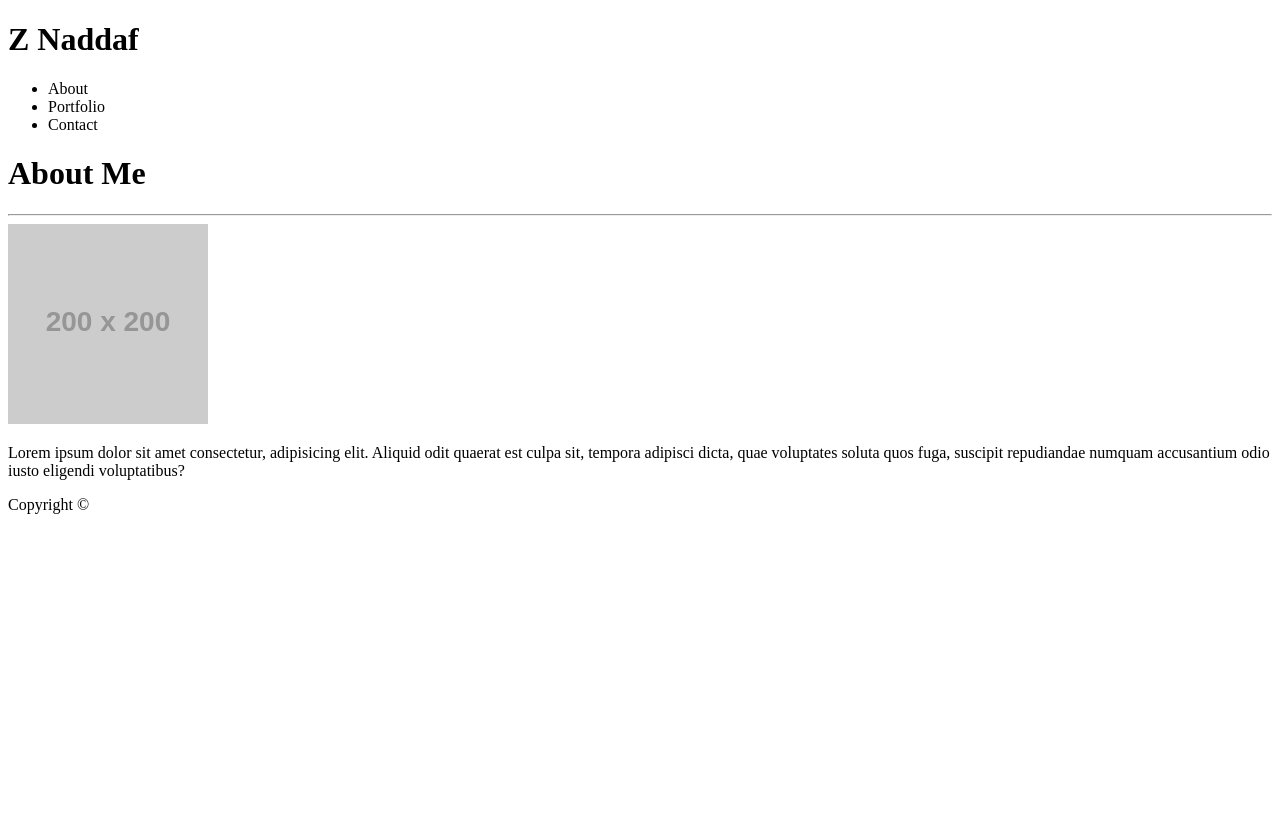
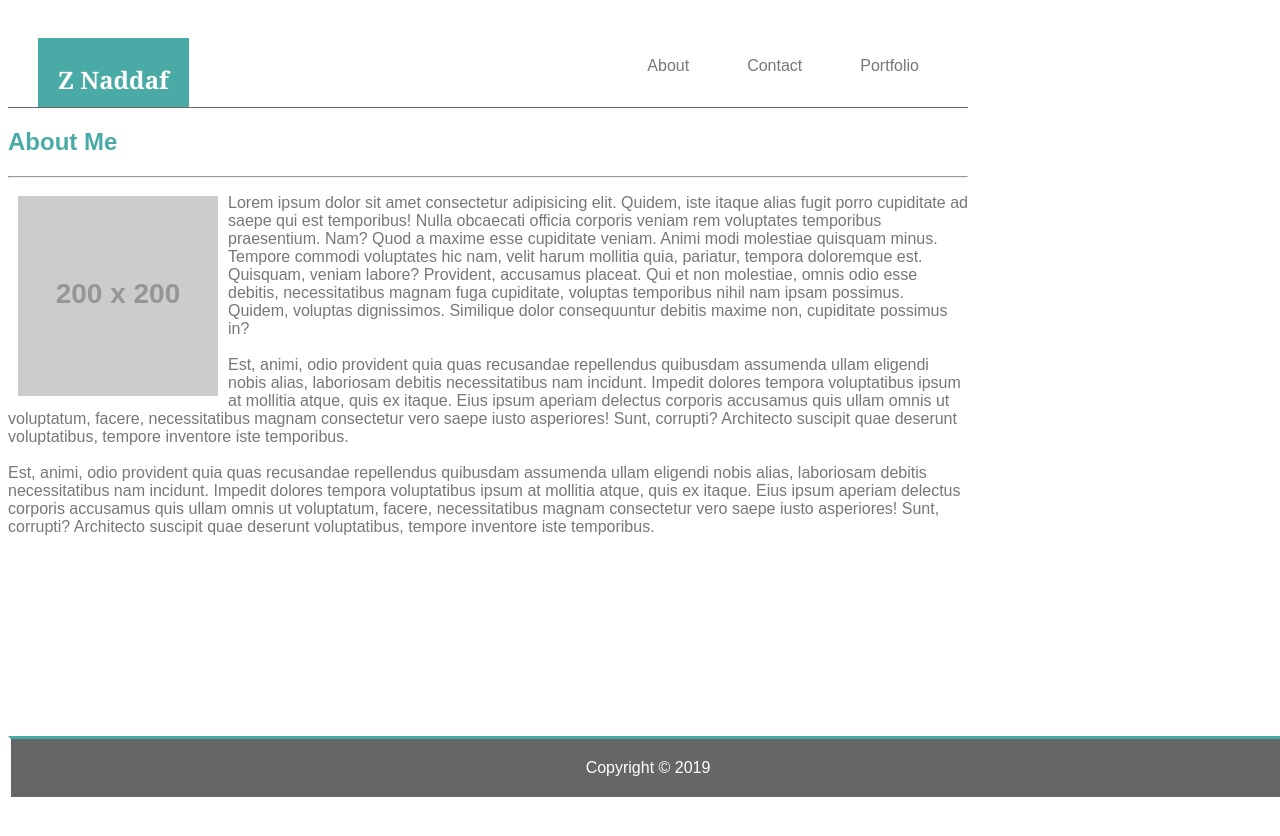
Before and after one commit to N0matic/N0matic.github.io, a plain HTML site: page index.html in a window 1280 px wide. Before the commit the page ends 800 px from the top, so only its background shows below. Drawn offline with Linux system fonts and the light colour scheme; files that its build step writes are made by us from their sources; placeholder pictures from the web are drawn by us.

Commit message:
significant additions to HTML and CSS - focused on index.html

```diff
--- a/assets/css/style.css
+++ b/assets/css/style.css
@@ -1,8 +1,79 @@
-h1 {
+/* CSS Style sheet for my Personal Bio */
 
+* {
+    box-sizing: border-box;
 }
+
+/* Head */
+header {
+    color: white;
+    background: #4aaaa5;
+    font-family: Georgia, 'Times New Roman', Times, serif;
+    margin: 10px;
+    padding-top: 5px;
+    padding-bottom: 5px;
+    padding-left: 20px;
+    padding-right: 20px;
+    float: left;
+}
+
+/* Nav Bar style begins */
+
+nav {
+    padding: 20px;
+    margin-bottom: 20px;
+    box-sizing: border-box;
+    height: 100px;
+    width: 960px;
+    align-self: center;
+    border-bottom: #666666;
+    border-bottom-style: solid;
+    border-bottom-width: thin;
+    overflow: auto;
+}
+
+ul {
+    list-style-type: none;
+    margin: 0;
+    padding: 0;
+    background-color: #ffffff;
+    color: #777777;
+    float: right;
+    text-align: right;
+  }
+
+  li {
+    float: left;
+    margin: 15px;
+  }
+
+  li a {
+    display: block;
+    text-align: center;
+    padding: 14px;
+    color: #777777;
+    text-decoration: none;
+  }
+/* Nav Bar style ends */
+
+/* Body */
+h2  {
+    color: #4aaaa5;
+}
+
+body {
+    color: #777777;
+    font-family: Arial, 'Helvetica Neue', Helvetica, sans-serif;
+    background-image: "./images/herringbone.png";
+    width: 960px;
+}
+
+p {
+    background: #ffffff;
+}
+
 .box {
-    background: green;
+    background: #4aaaa5;
     margin: 15px;
     height: 80px;
     width: 80px;
@@ -12,15 +83,32 @@ h1 {
 }
 
 .container {
-    display: flex;
     justify-content: space-between;
     flex-wrap: wrap;
     height: 800px;
+    box-sizing: border-box;
+    width: 960px;
 }
 
-.box-1 {
-    flex-grow: 1;
+
+footer {
+    background: #666666;
+    padding: 20px;
+    clear: both;
+    text-align: center;
+    color: white;
+    box-sizing: border-box;
+    border-top: #4aaaa5;
+    border-style: solid;
+    width: 100%;
+    position: fixed;
+    bottom: 0;
+    margin: 0;
+    z-index: 2;
 }
-.box-2 {
-    flex-grow: 5;
+
+/* Image CSS */
+.bio-image {
+    float: left;
+    margin: 10px;
 }
--- a/index.html
+++ b/index.html
@@ -1,7 +1,7 @@
 <!DOCTYPE html>
 <html lang="en-us">
 <head>
-    <link rel="stylesheet" href="assests/css/style.css">
+    <link rel="stylesheet" href="./assets/css/style.css">
         <meta charset="UTF-8">
         <meta name="viewport" content="width=device-width, initial-scale=1.0">
         <meta http-equiv="X-UA-Compatible" content="ie=edge">
@@ -10,23 +10,28 @@
 <body>
 
 <!-- Nav Head -->
-<h1>Z Naddaf</h1>
-    <nav>
-        <div>
-            <ul>
-                <li><a href="./index.html"></a>About</li>
-                <li><a href="./portfolio.html"></a>Portfolio</li>
-                <li><a href="./contact.html"></a> Contact</li>
-            </ul>
-        </div>
-    </nav>
-
+<nav>
+    <header><h1>Z Naddaf</h1></header>
+        <ul>
+            <li><a href="./index.html">About </a></li>
+            <li><a href="./contact.html">Contact </a></li>
+            <li><a href="./portfolio.html">Portfolio </a></li>
+        </ul>
+</nav>
 <!-- About Me section -->
-    <div>
-        <h1>About Me</h1>
+    <div class="container">
+        <h2>About Me</h2>
         <hr>
-        <img src="https://via.placeholder.com/200" alt="Moi">
-        <p>Lorem ipsum dolor sit amet consectetur, adipisicing elit. Aliquid odit quaerat est culpa sit, tempora adipisci dicta, quae voluptates soluta quos fuga, suscipit repudiandae numquam accusantium odio iusto eligendi voluptatibus?
+        <img class="bio-image" src="https://via.placeholder.com/200" alt="Moi">
+        <p>Lorem ipsum dolor sit amet consectetur adipisicing elit. Quidem, iste itaque alias fugit porro cupiditate ad saepe qui est temporibus! Nulla obcaecati officia corporis veniam rem voluptates temporibus praesentium. Nam?
+        Quod a maxime esse cupiditate veniam. Animi modi molestiae quisquam minus. Tempore commodi voluptates hic nam, velit harum mollitia quia, pariatur, tempora doloremque est. Quisquam, veniam labore? Provident, accusamus placeat.
+        Qui et non molestiae, omnis odio esse debitis, necessitatibus magnam fuga cupiditate, voluptas temporibus nihil nam ipsam possimus. Quidem, voluptas dignissimos. Similique dolor consequuntur debitis maxime non, cupiditate possimus in?
+        <br><br>
+        Est, animi, odio provident quia quas recusandae repellendus quibusdam assumenda ullam eligendi nobis alias, laboriosam debitis necessitatibus nam incidunt. Impedit dolores tempora voluptatibus ipsum at mollitia atque, quis ex itaque.
+        Eius ipsum aperiam delectus corporis accusamus quis ullam omnis ut voluptatum, facere, necessitatibus magnam consectetur vero saepe iusto asperiores! Sunt, corrupti? Architecto suscipit quae deserunt voluptatibus, tempore inventore iste temporibus.
+        <br><br>
+        Est, animi, odio provident quia quas recusandae repellendus quibusdam assumenda ullam eligendi nobis alias, laboriosam debitis necessitatibus nam incidunt. Impedit dolores tempora voluptatibus ipsum at mollitia atque, quis ex itaque.
+        Eius ipsum aperiam delectus corporis accusamus quis ullam omnis ut voluptatum, facere, necessitatibus magnam consectetur vero saepe iusto asperiores! Sunt, corrupti? Architecto suscipit quae deserunt voluptatibus, tempore inventore iste temporibus.
         </p>
     </div>
 
@@ -34,7 +39,7 @@
 
 <!-- Footer -->
     <footer>
-        Copyright &copy;
+        Copyright &copy; 2019
     </footer>
 
 </html>
```
Also changed, not shown: contact.html (+6 -9 lines), portfolio.html (+13 -15 lines), assets/images/herringbone.png (added).
